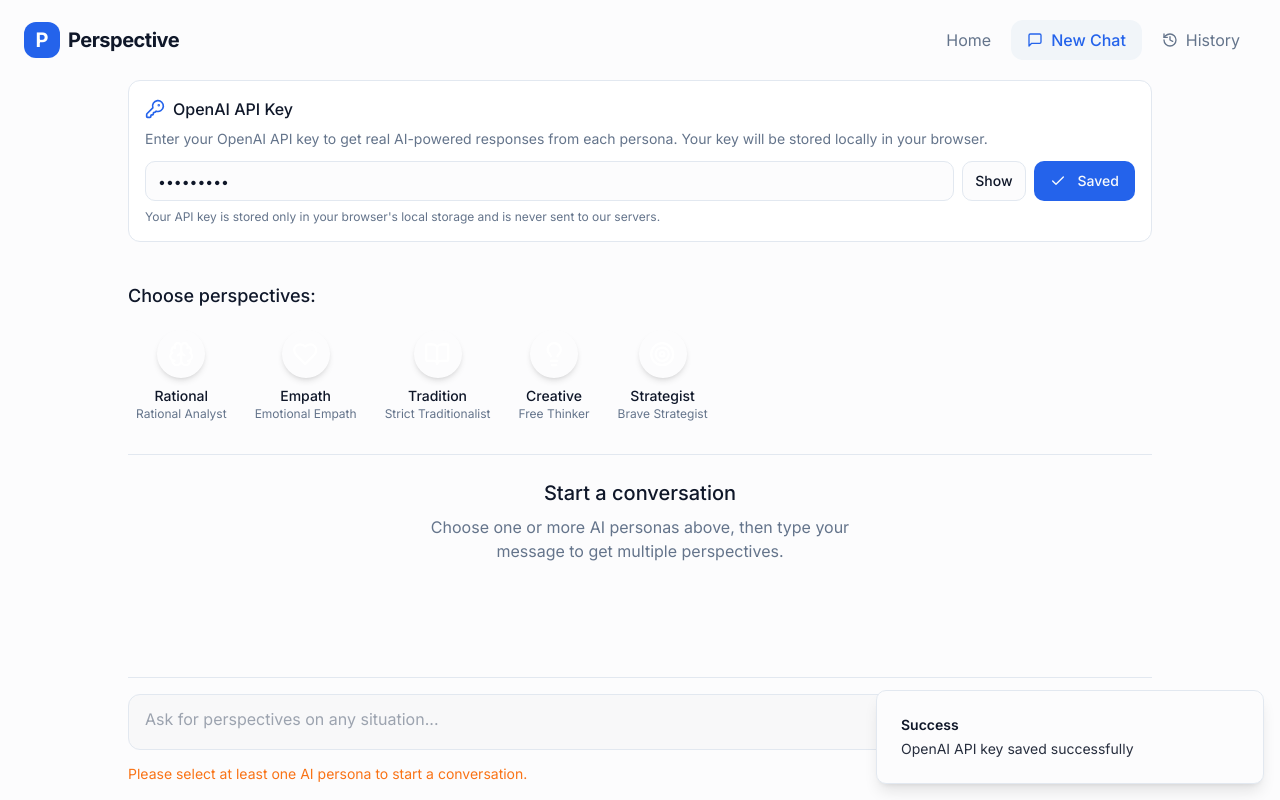
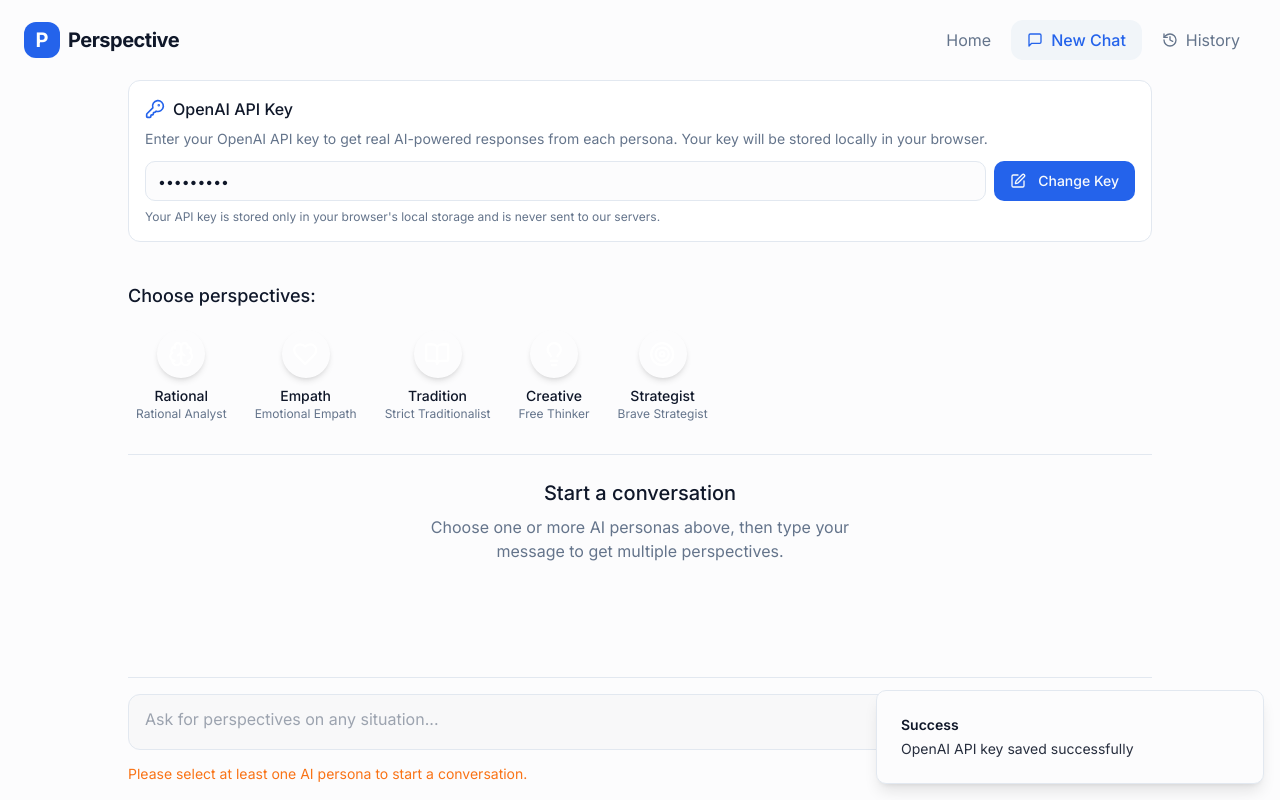
Before and after one commit to Yash7702/perspective-pals, a React (Vite) app: page /chat in a window 1280 px wide. Both pictures are taken after typing "Sample123" into the empty fields and a click on the button "Save". Built offline with nearby package versions, Linux system fonts and the light colour scheme.

Commit message:
Add API key option
Adds the ability to change the OpenAI API key.

```diff
--- a/src/components/ApiKeyInput.tsx
+++ b/src/components/ApiKeyInput.tsx
@@ -2,7 +2,7 @@
 import { useState, useEffect } from 'react';
 import { Button } from '@/components/ui/button';
 import { Input } from '@/components/ui/input';
-import { KeyRound, Save, Check } from 'lucide-react';
+import { KeyRound, Save, Check, Edit, Eye, EyeOff } from 'lucide-react';
 import { setOpenAIKey, getOpenAIKey, hasOpenAIKey } from '@/utils/openai';
 import { useToast } from '@/hooks/use-toast';
 
@@ -10,20 +10,25 @@ const ApiKeyInput = () => {
   const [apiKey, setApiKey] = useState('');
   const [isSaved, setIsSaved] = useState(false);
   const [isVisible, setIsVisible] = useState(false);
+  const [isEditing, setIsEditing] = useState(false);
   const { toast } = useToast();
 
   useEffect(() => {
     // Check if API key is already set
-    setIsSaved(hasOpenAIKey());
+    const hasKey = hasOpenAIKey();
+    setIsSaved(hasKey);
 
-    // Get the key from storage for the input field
-    if (hasOpenAIKey()) {
+    // If key exists but we're not in editing mode, mask it
+    if (hasKey && !isEditing) {
+      setApiKey('•'.repeat(16)); // Mask the key with dots
+    } else if (hasKey && isEditing) {
+      // If we're editing, show the actual key
       setApiKey(getOpenAIKey());
     }
-  }, []);
+  }, [isEditing]);
 
   const handleSaveKey = () => {
-    if (!apiKey.trim()) {
+    if (!apiKey.trim() || apiKey === '•'.repeat(16)) {
       toast({
         title: "Error",
         description: "Please enter a valid API key",
@@ -34,12 +39,31 @@ const ApiKeyInput = () => {
 
     setOpenAIKey(apiKey.trim());
     setIsSaved(true);
+    setIsEditing(false);
 
     toast({
       title: "Success",
       description: "OpenAI API key saved successfully",
       variant: "default",
     });
+  };
+
+  const handleEditKey = () => {
+    setIsEditing(true);
+    if (hasOpenAIKey()) {
+      setApiKey(getOpenAIKey());
+    } else {
+      setApiKey('');
+    }
+  };
+
+  const handleCancelEdit = () => {
+    setIsEditing(false);
+    if (hasOpenAIKey()) {
+      setApiKey('•'.repeat(16));
+    } else {
+      setApiKey('');
+    }
   };
 
   return (
@@ -61,18 +85,36 @@ const ApiKeyInput = () => {
           onChange={(e) => setApiKey(e.target.value)}
           placeholder="Enter your OpenAI API key (sk-...)"
           className="flex-1"
+          readOnly={isSaved && !isEditing}
         />
+
+        {(isEditing || !isSaved) ? (
+          <>
             <Button
               variant="outline"
               onClick={() => setIsVisible(!isVisible)}
               className="px-3"
             >
-          {isVisible ? "Hide" : "Show"}
+              {isVisible ? <EyeOff className="h-4 w-4" /> : <Eye className="h-4 w-4" />}
             </Button>
+
             <Button onClick={handleSaveKey}>
-          {isSaved ? <Check className="mr-1" /> : <Save className="mr-1" />}
-          {isSaved ? "Saved" : "Save"}
+              <Save className="mr-1 h-4 w-4" />
+              Save
             </Button>
+
+            {isEditing && (
+              <Button variant="outline" onClick={handleCancelEdit}>
+                Cancel
+              </Button>
+            )}
+          </>
+        ) : (
+          <Button onClick={handleEditKey}>
+            <Edit className="mr-1 h-4 w-4" />
+            Change Key
+          </Button>
+        )}
       </div>
 
       <p className="text-xs text-muted-foreground mt-2">
```
Lines whose indentation alone changed are shown as unchanged.
